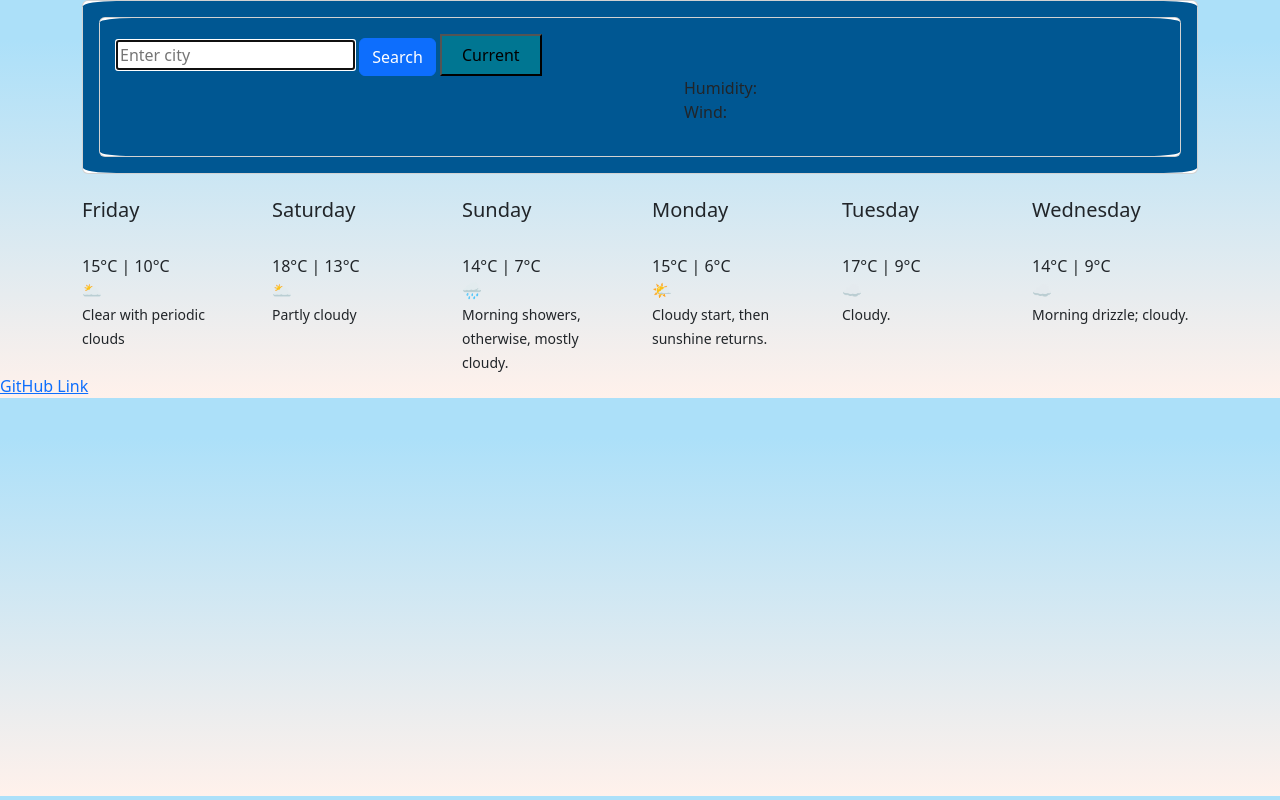
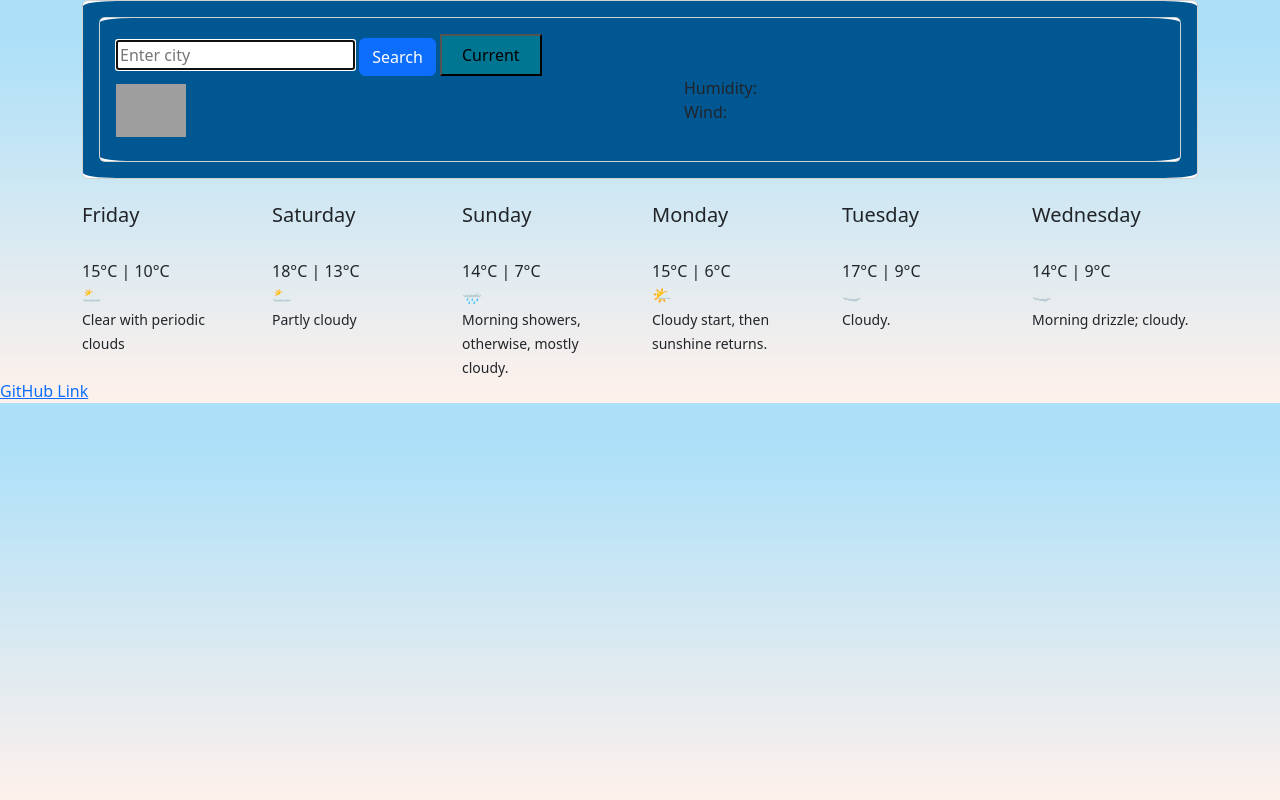
Before and after one commit to Nicole9410/PlusWeek6-Homework, a plain HTML site: page index.html in a window 1280 px wide. Drawn offline with nearby package versions, Linux system fonts and the light colour scheme; grey boxes are pictures that could not be loaded.

Commit message:
Added a weather icon

```diff
--- a/index.html
+++ b/index.html
@@ -23,13 +23,16 @@
                   </form>
                   <div class="row">
                     <div class="col-6">
-                      <h1>
+                     <h1>
                         <strong id="city"> </strong>
                         </h1>
                         <li class="date"></li>
-                        <h3>
-                          <span class="temperature" id="temperature">  </span>
-                        </h3>
+                     <div class="d-flex weather-temperature">
+                       <img src="https://openweathermap.org/img/wn/10d@2x.png" alt="light rain" id="icon">
+                            <h3>
+                                   <span class="temperature" id="temperature">  </span>
+                            </h3>
+                     </div>
                         <h4 class="description" id="description">
                         </h4>
                        </div>
--- a/src/style.css
+++ b/src/style.css
@@ -21,7 +21,13 @@ li {
 button {
   padding: 7px 20px;
   background-color: #007692;
-  border-radius: 10%;
+  border-radius: 50%;
+}
+
+img {
+       vertical-align: left;
+       max-width: 70px;
+       padding: 0;
 }
 
 .card-body {
```
